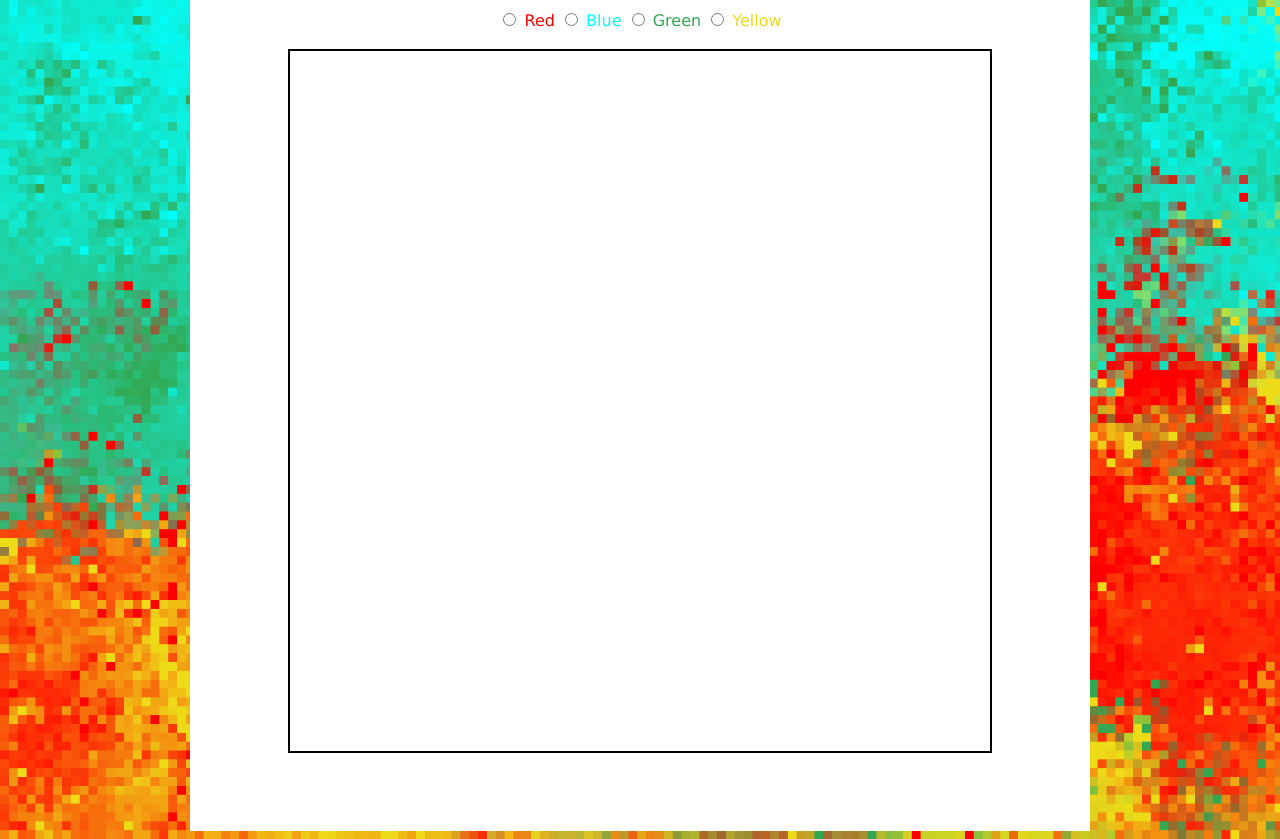
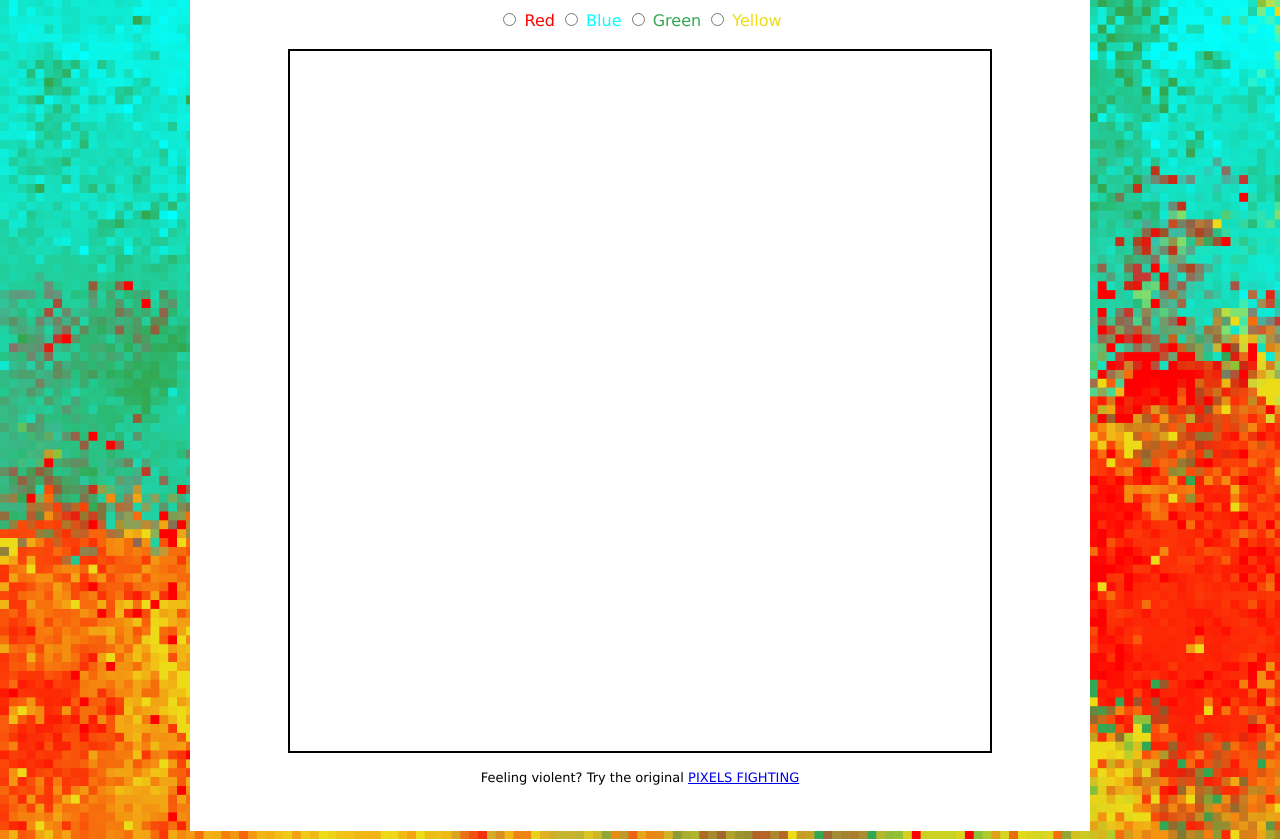
Before and after one commit to badman-dev/god-game, a plain HTML site: page index.html in a window 1280 px wide. Shown: the part 117-956 px from the top of the page. Drawn offline with Linux system fonts and the light colour scheme.

Commit message:
hyperlink

```diff
--- a/index.html
+++ b/index.html
@@ -22,6 +22,7 @@
             </form>
             <br/>
             <canvas id="game" width="700" height="700"></canvas>
+            <p>Feeling violent? Try the original <a href="https://pixelsfighting.com/">PIXELS FIGHTING</a></p>
         </div>
         <script src="index.js"></script>
     </body>
```
